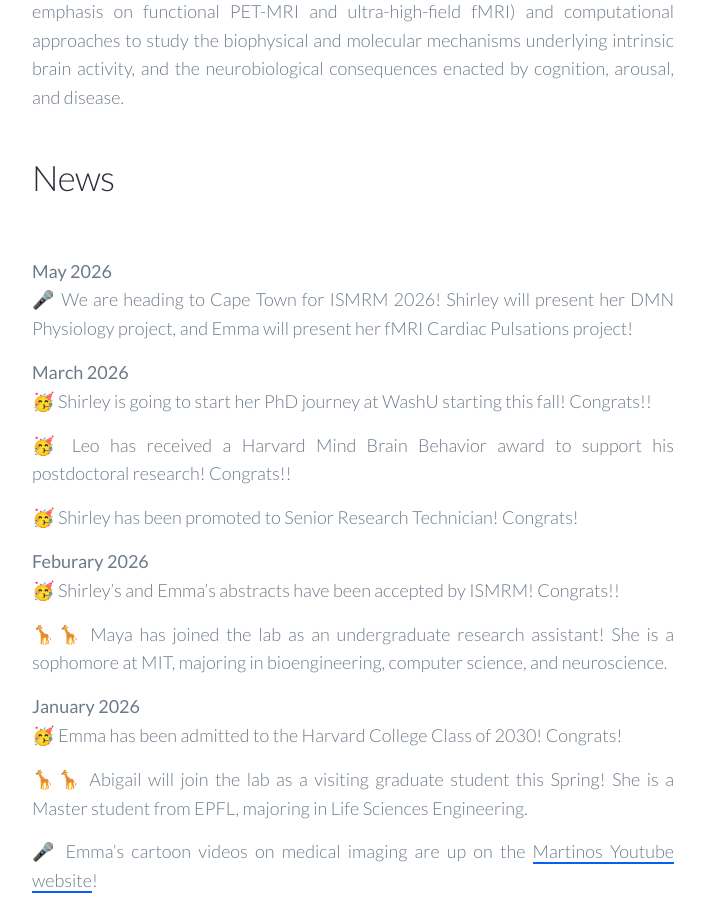
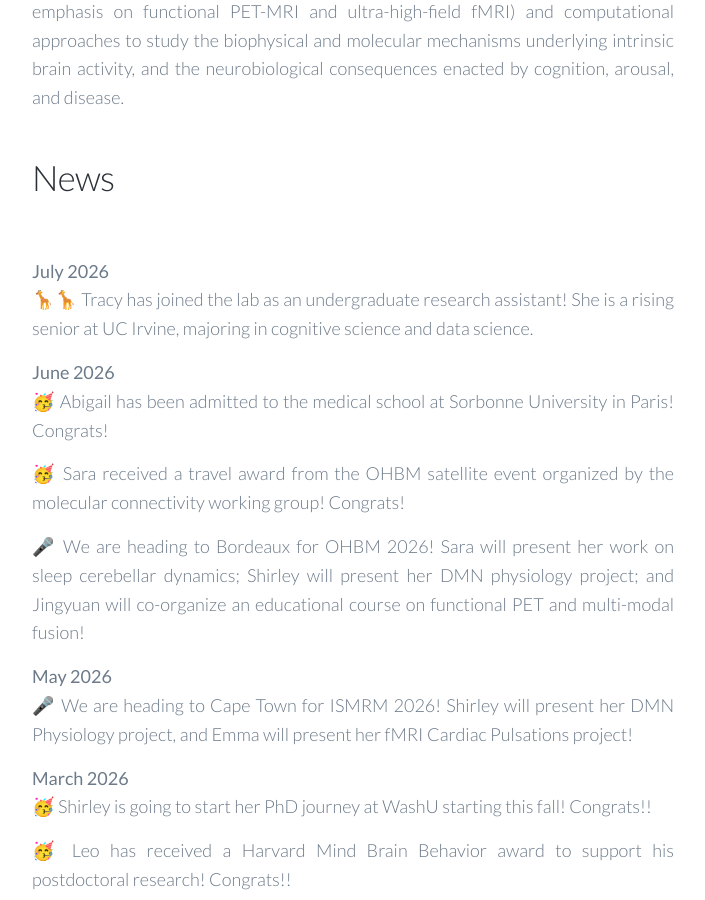
Before and after one commit to CANDYlaboratory/candylab.github.io, a Jekyll site: the page built from _pages/about.md, in a window 1280 px wide and 900 px high, scrolled down 468 px. Shown: the whole window, without its empty margins (479-1184 px from the left). Built offline with Jekyll 4.4.1, drawn with Linux system fonts in a browser that asks for light colours; nearby versions of some CDN libraries.

Commit message:
Update about.md

```diff
--- a/_pages/about.md
+++ b/_pages/about.md
@@ -8,8 +8,17 @@ Our research program lies at the interface of biomedical engineering, signal pro
 
 <br>
 
+<h1>News</h1><br>
 
-<h1>News</h1><br>
+<strong>July 2026</strong><br>
+🦒🦒 Tracy has joined the lab as an undergraduate research assistant! She is a rising senior at UC Irvine, majoring in cognitive science and data science.
+
+<strong>June 2026</strong><br>
+🥳 Abigail has been admitted to the medical school at Sorbonne University in Paris! Congrats!
+
+🥳 Sara received a travel award from the OHBM satellite event organized by the molecular connectivity working group! Congrats!
+
+🎤 We are heading to Bordeaux for OHBM 2026! Sara will present her work on sleep cerebellar dynamics; Shirley will present her DMN physiology project; and Jingyuan will co-organize an educational course on functional PET and multi-modal fusion!
 
 <strong>May 2026</strong><br>
 🎤 We are heading to Cape Town for ISMRM 2026! Shirley will present her DMN Physiology project, and Emma will present her fMRI Cardiac Pulsations project!
```
